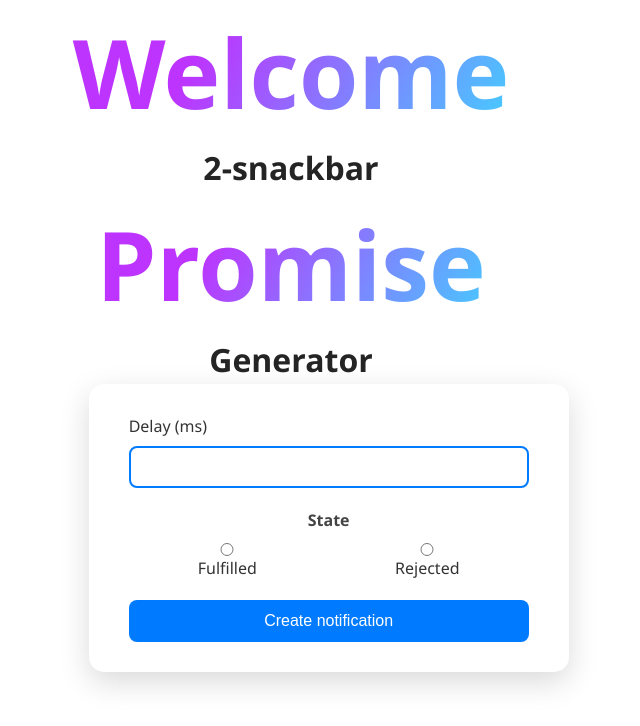
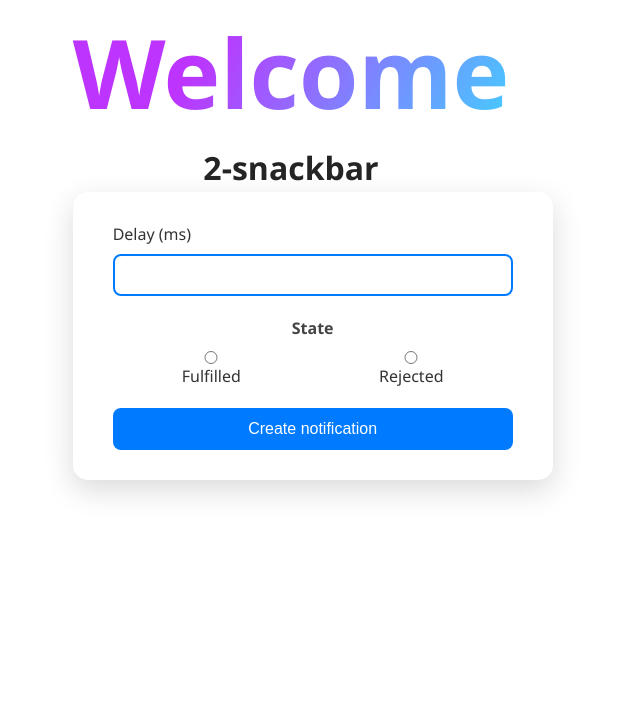
Before and after one commit to OlehYatsenk0/goit-js-hw-10, a plain HTML site: page 2-snackbar.html in a window 1280 px wide. Shown: the whole page, without its empty margins (349-989 px from the left). Drawn offline with Linux system fonts and the light colour scheme; files that its build step writes are made by us from their sources; files whose address does not match are found by name.

Commit message:
Deploying to gh-pages from @ OlehYatsenk0/goit-js-hw-10@fe85f9df5f1968e18a9350c487049a9ce0068cff 🚀

```diff
--- a/2-snackbar.html
+++ b/2-snackbar.html
@@ -18,9 +18,6 @@
     <main>
     <div class="container">
       <h1 class="main-title"><span class="main-title-gradient">Welcome</span> 2-snackbar</h1>
-
-    <div class="container">
-      <h1 class="main-title"><span class="main-title-gradient">Promise</span> Generator</h1>
 
       <form class="form">
         <label>
```
